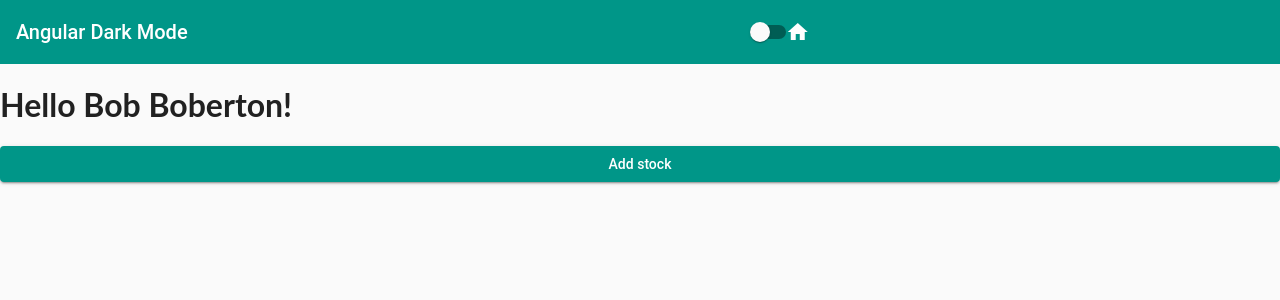
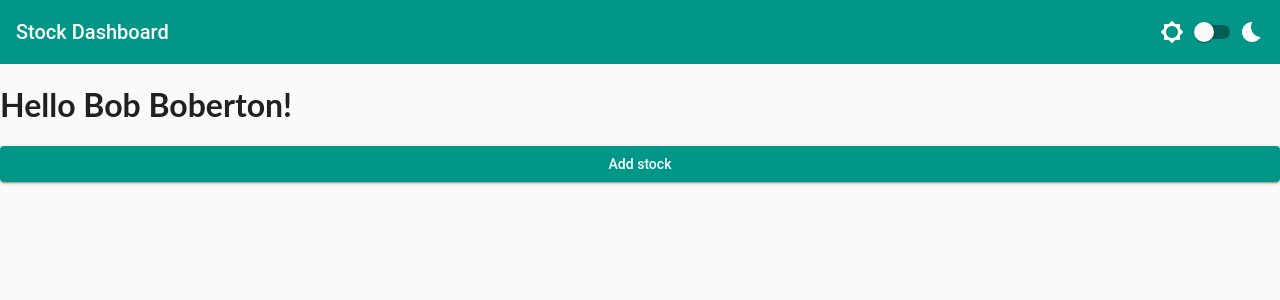
Before and after one commit to johnisawesome94/stock-dashboard-ui, an Angular app: page / in a window 1280 px wide. Shown: the top 300 px of the page. Built offline with nearby package versions, Linux system fonts and the light colour scheme.

Commit message:
2 files modified

```diff
--- a/src/app/app.component.html
+++ b/src/app/app.component.html
@@ -1,11 +1,11 @@
 <div class="mat-app-background" style="height: 100%; width: 100%;display: flex; flex-direction: column;">
-  <mat-toolbar color="primary" style="display: flex; align-items: space-between; justify-content: space-between">
-    <div style="flex: 1 1 auto">Angular Dark Mode</div>
+  <mat-toolbar color="primary" style="display: flex; justify-content: space-between">
+    <div style="flex: 1 1 auto">Stock Dashboard</div>
 
-    <div style="display: flex; flex: 1">
-      <mat-icon></mat-icon>
-      <mat-slide-toggle (change)="darkModeToggle($event)"></mat-slide-toggle>
-      <mat-icon>home</mat-icon>
+    <div style="display: flex;">
+      <mat-icon>brightness_5</mat-icon>
+      <mat-slide-toggle (change)="darkModeToggle($event)" style="margin: 0 10px;"></mat-slide-toggle>
+      <mat-icon>bedtime</mat-icon>
     </div>
   </mat-toolbar>
 
--- a/src/app/app.component.ts
+++ b/src/app/app.component.ts
@@ -1,3 +1,4 @@
+import { OverlayContainer } from "@angular/cdk/overlay";
 import { Component, HostBinding, VERSION } from "@angular/core";
 import { MatDialog } from "@angular/material/dialog";
 import { MatIconRegistry } from "@angular/material/icon";
@@ -16,7 +17,8 @@ export class AppComponent {
 
   constructor(
     private dialog: MatDialog,
-    private iconRegistry: MatIconRegistry
+    private iconRegistry: MatIconRegistry,
+    private overlay: OverlayContainer
   ) {}
 
   ngOnInit(): void {
@@ -32,5 +34,10 @@ export class AppComponent {
 
   public darkModeToggle(event: MatSlideToggleChange) {
     this.className = event.checked ? "darkMode" : "";
+    if (event.checked) {
+      this.overlay.getContainerElement().classList.add(this.darkClassName);
+    } else {
+      this.overlay.getContainerElement().classList.remove(this.darkClassName);
+    }
   }
 }
```
